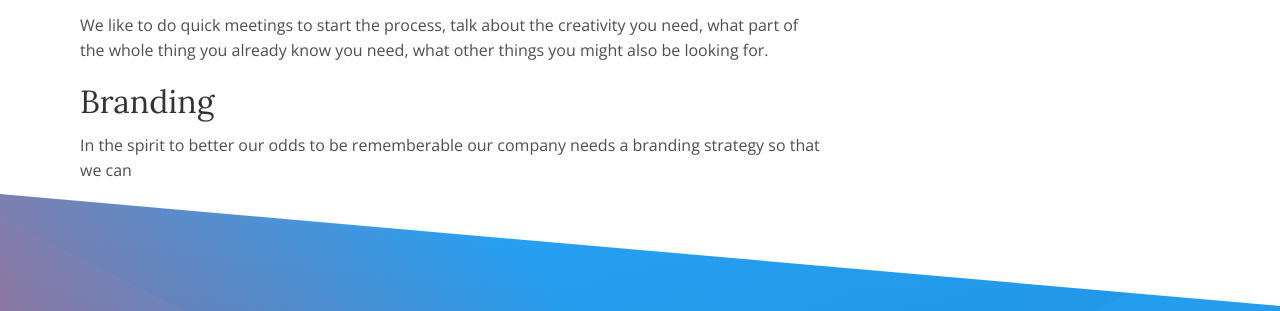
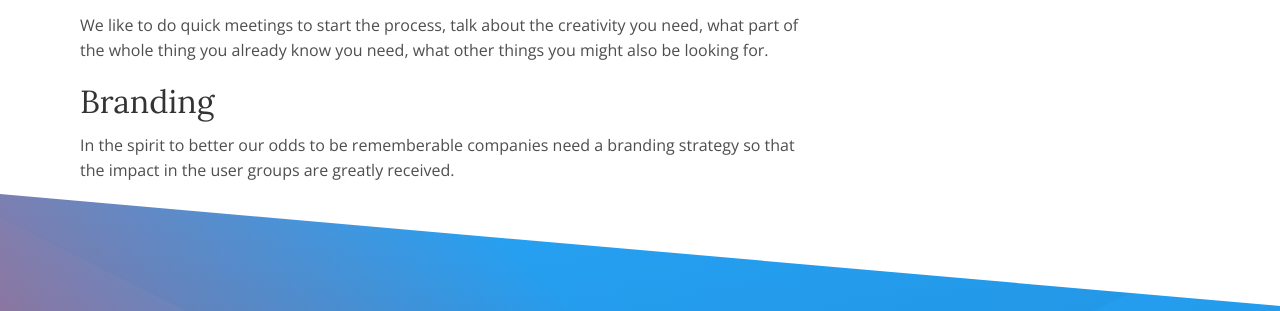
Before and after one commit to eduarmreyes/gatsby-devdat-2018, a Gatsby site: page /services/design in a window 1280 px wide. Shown: the part 662-973 px from the top of the page. Built offline with nearby package versions, Linux system fonts and the light colour scheme; Gatsby itself is replaced by a stand-in of ours.

Commit message:
renamed mergers file to design

```diff
--- a/src/pages/services/mergers.md
+++ b/src/pages/services/design.md
@@ -22,5 +22,5 @@ you might also be looking for.
 
 ## Branding
 
-In the spirit to better our odds to be rememberable our company needs a branding
-strategy so that we can
+In the spirit to better our odds to be rememberable companies need a branding
+strategy so that the impact in the user groups are greatly received.
```
